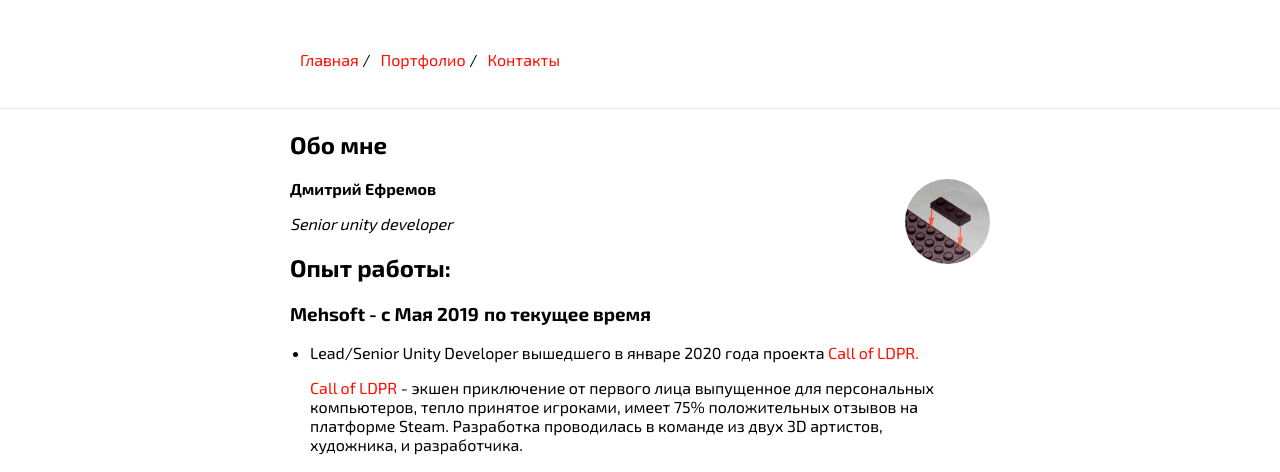
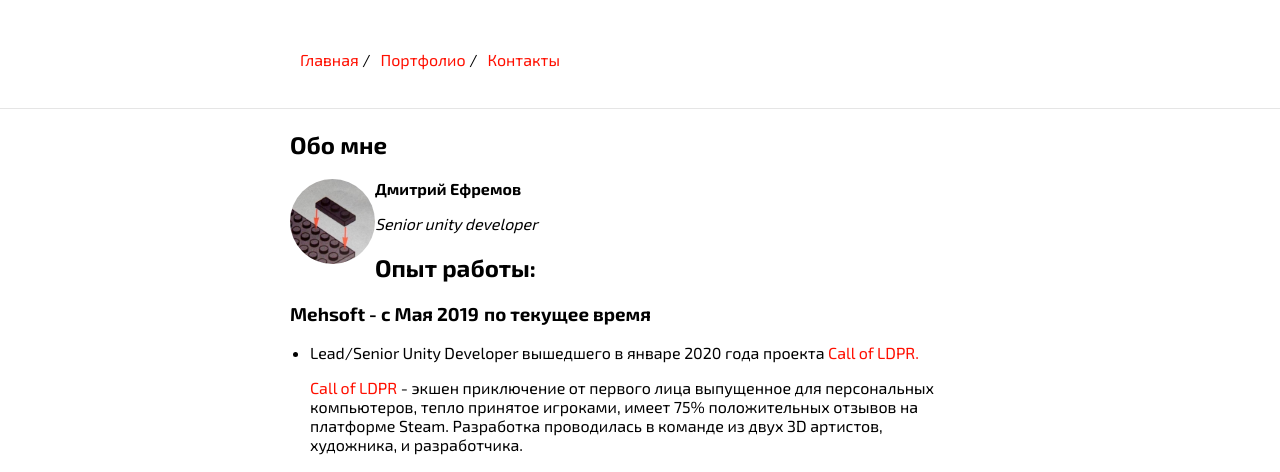
Before and after one commit to SwathingSoap/SwathingSoap.github.io, a Jekyll site: the page built from resume.md, in a window 1280 px wide. Shown: the top 472 px of the page. Built offline with Jekyll 4.4.1, drawn with Linux system fonts in a browser that asks for light colours; our own code applies the rules of GitHub Pages for plain Markdown files.

Commit message:
Update typography.scss

```diff
--- a/_sass/typography.scss
+++ b/_sass/typography.scss
@@ -40,9 +40,9 @@
         height: $image-size;
         width: $image-size;
         position: relative;
-        margin: 0px 0 0 0px;
-        float: right;
-        border-radius: 50%;
+        margin: 0 0 0 0;
+        float: left;
+        border-radius: 100%;
         p & {
             padding: 0;
             margin: 0;
```
